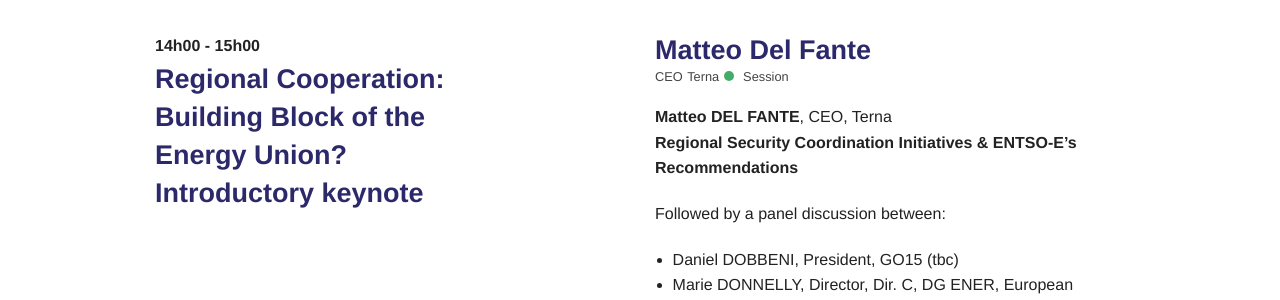
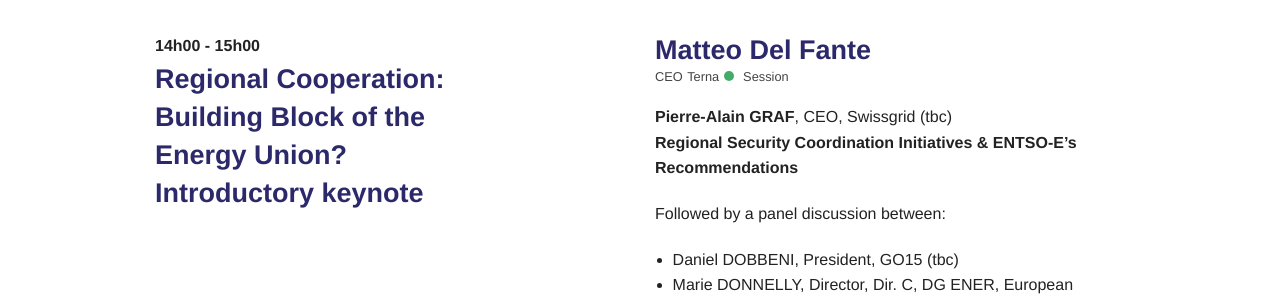
Before and after one commit to SmokeBellew1/entsoe_conf, a Jekyll site: the page built from _posts/schedule/2015-06-10-14h00.md, in a window 1280 px wide. Shown: the part 196-496 px from the top of the page. Built offline with Jekyll 4.4.1, drawn with Linux system fonts in a browser that asks for light colours.

Commit message:
replaced Del Fante by P-A Graf

```diff
--- a/_posts/schedule/2015-06-10-14h00.md
+++ b/_posts/schedule/2015-06-10-14h00.md
@@ -1,20 +1,18 @@
 ---
 layout: talk
 category: programme
-
 permalink: /programme/14h00
-
 title: "Regional Cooperation: Building Block of the Energy Union? Introductory keynote"
-
-start_time: "14h00"
-end_time: "15h00"
-type: "session"
-
+start_time: 14h00
+end_time: 15h00
+type: session
 tag:
-    - Matteo Del Fante
+  - Matteo Del Fante
+published: true
 ---
 
-__Matteo DEL FANTE__, CEO, Terna<br>
+
+__Pierre-Alain GRAF__, CEO, Swissgrid (tbc)<br>
 __Regional Security Coordination Initiatives & ENTSO-E’s Recommendations__
 
 Followed by a panel discussion between:
```
